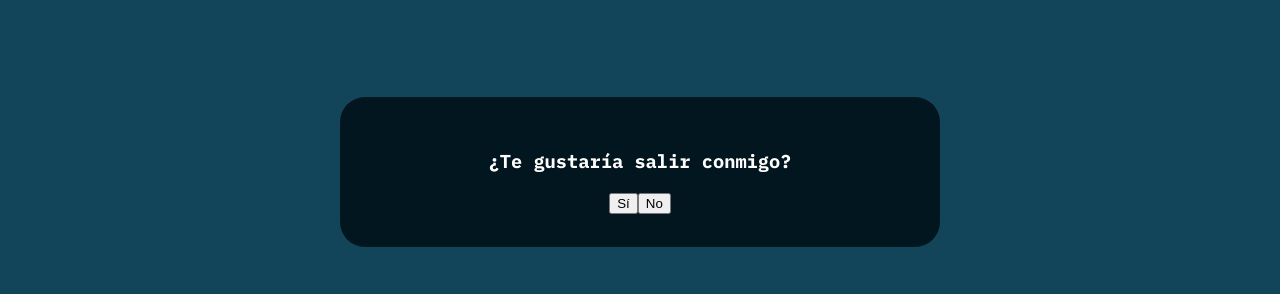
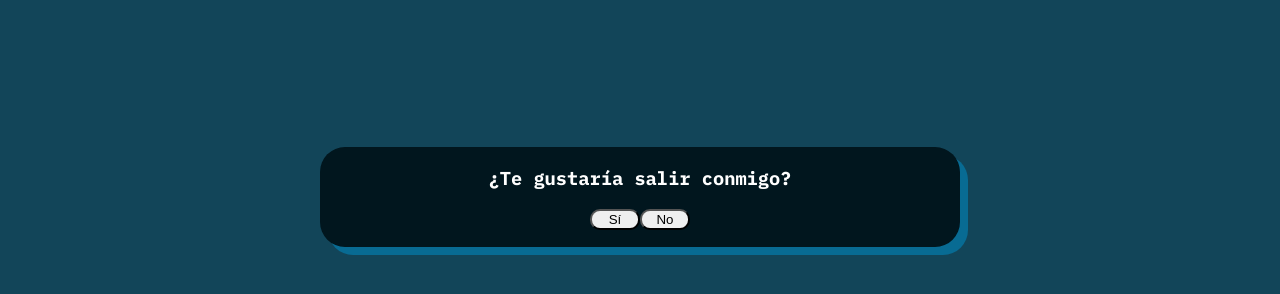
Before and after one commit to LinkTo-ThePast/ternurin-dev, a React app: page / in a window 1280 px wide. Shown: the part 108-402 px from the top of the page. Built offline with nearby package versions, Linux system fonts and the light colour scheme; a web font is replaced by a local one.

Commit message:
Cambios en el estilo: centrar elementos

```diff
--- a/src/components/cardQuestion/CardQuestion.css
+++ b/src/components/cardQuestion/CardQuestion.css
@@ -1,12 +1,19 @@
 .card-section {
-  align-items: center;
-  align-content: center;
-  justify-content: center;
-  vertical-align: top;
-  margin-left: 340px;
-  margin-top: 100px;
-  width: 600px;
-  height: 150px;
+  width: 50%;
+  height: 100px;
+  margin-top: 150px;
   background-color: #01161E;
   border-radius: 25px;
+  box-shadow: 8px 8px #086b93;
 }
+
+.yes-button {
+  width: 50px;
+  border-radius: 10px;
+
+}
+
+.no-button {
+  width: 50px;
+  border-radius: 10px;
+}
--- a/src/index.css
+++ b/src/index.css
@@ -5,10 +5,13 @@ body {
   font-weight: 100;
   font-style: normal;
   margin: 0;
+  height: 100vh;
 }
 
 .first-div {
-  align-content: center;
+  display: flex;
+  flex-direction: column;
+  align-items: center;
   justify-content: center;
   text-align: center;
 }
@@ -19,6 +22,7 @@ body {
   justify-content: center;
   background-color: #01161E;
   box-shadow: 20px;
+  width: 100%;
 }
 
 .ter1 {
```
Also changed, not shown: 1 other file.
